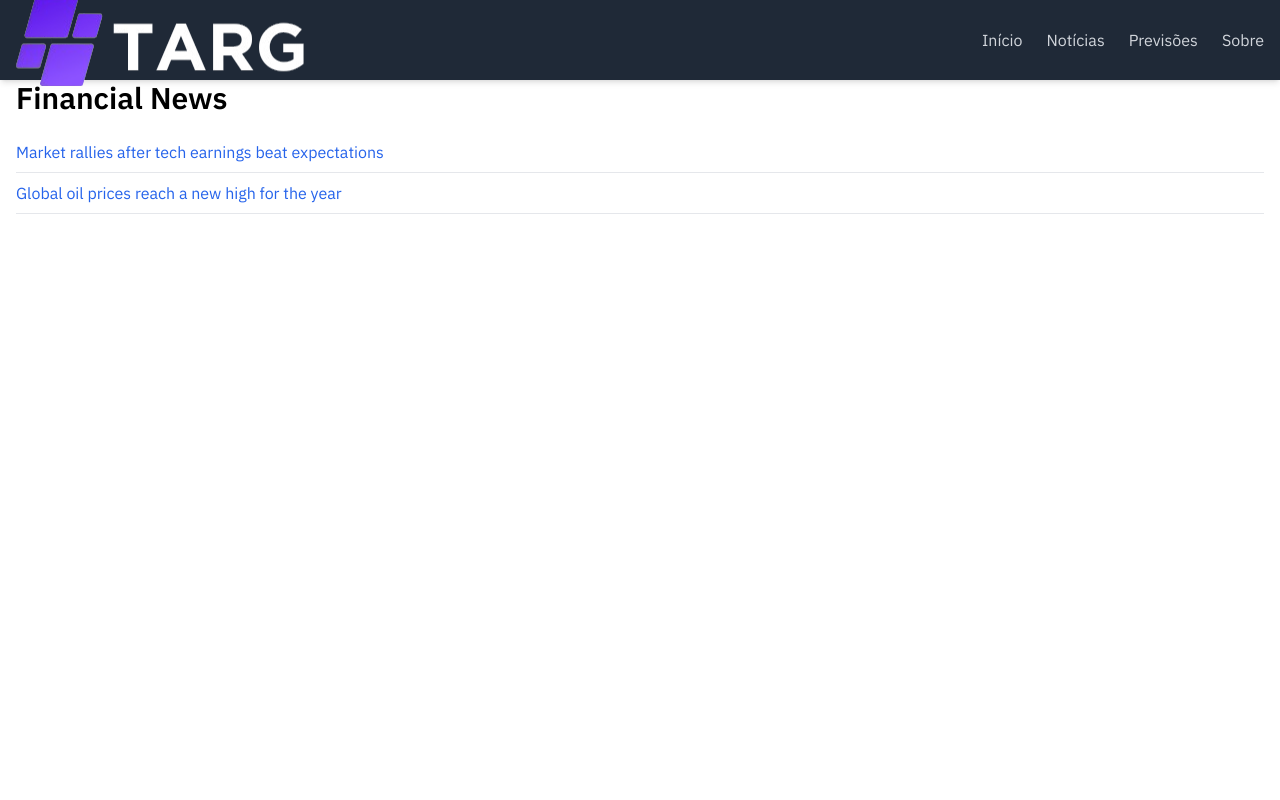
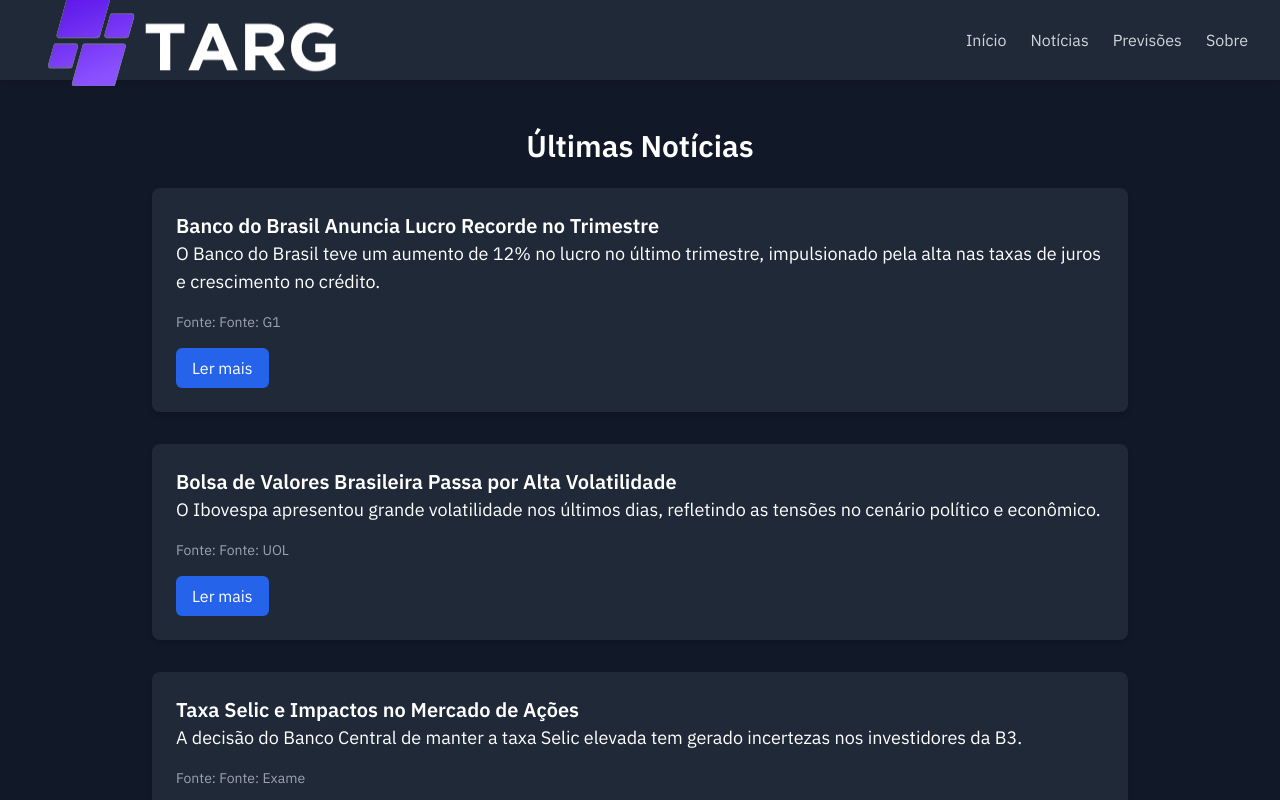
Before and after one commit to Vitoreism/TARG, a Next.js app in the folder frontend/: page /news in a window 1280 px wide. Shown: the top 800 px of the page. Built offline with nearby package versions, Linux system fonts and the light colour scheme.

Commit message:
atualizaçoes no front

```diff
--- a/frontend/package.json
+++ b/frontend/package.json
@@ -9,6 +9,7 @@
     "lint": "next lint"
   },
   "dependencies": {
+    "axios": "^1.7.8",
     "next": "^15.0.3",
     "react": "^18.3.1",
     "react-dom": "^18.3.1"
--- a/frontend/src/app/layout.js
+++ b/frontend/src/app/layout.js
@@ -18,7 +18,7 @@ export default function RootLayout({ children }) {
       </head>
       <body className={`${ibmPlexSans.className}`}>
         <nav className="bg-gray-800 fixed top-0 w-full shadow-md z-50">
-          <div className="container mx-auto px-4 py-4 flex justify-between items-center h-20">
+          <div className="container mx-auto px-4 py-4 flex justify-between items-center h-20 ml-8">
             <Link href="/">
               <Image
                 src="/logo-removebg.png"
@@ -28,7 +28,7 @@ export default function RootLayout({ children }) {
                 className="max-h-28 w-auto"
               />
             </Link>
-            <ul className="flex space-x-6">
+            <ul className="flex space-x-6 mr-12">
               <li>
                 <Link href="/" className="text-gray-300 hover:text-white">
                   Início
--- a/frontend/src/app/news/page.js
+++ b/frontend/src/app/news/page.js
@@ -1,19 +1,59 @@
+'use client';
+
+import Link from 'next/link';
+
 export default function NewsPage() {
-    return (
-      <section className="p-4">
-        <h1 className="text-3xl font-bold">Financial News</h1>
-        <ul className="mt-4">
-          <li className="border-b py-2">
-            <a href="#" className="text-blue-600 hover:underline">
-              Market rallies after tech earnings beat expectations
-            </a>
-          </li>
-          <li className="border-b py-2">
-            <a href="#" className="text-blue-600 hover:underline">
-              Global oil prices reach a new high for the year
-            </a>
-          </li>
-        </ul>
+  const staticNews = [
+    {
+      title: "Banco do Brasil Anuncia Lucro Recorde no Trimestre",
+      description: "O Banco do Brasil teve um aumento de 12% no lucro no último trimestre, impulsionado pela alta nas taxas de juros e crescimento no crédito.",
+      source: "Fonte: G1",
+      url: "#"
+    },
+    {
+      title: "Bolsa de Valores Brasileira Passa por Alta Volatilidade",
+      description: "O Ibovespa apresentou grande volatilidade nos últimos dias, refletindo as tensões no cenário político e econômico.",
+      source: "Fonte: UOL",
+      url: "#"
+    },
+    {
+      title: "Taxa Selic e Impactos no Mercado de Ações",
+      description: "A decisão do Banco Central de manter a taxa Selic elevada tem gerado incertezas nos investidores da B3.",
+      source: "Fonte: Exame",
+      url: "#"
+    },
+    {
+      title: "Cenário do Agronegócio Brasileiro: Expectativas para 2024",
+      description: "O agronegócio no Brasil segue sendo um pilar importante da economia, com boas expectativas para o ano seguinte.",
+      source: "Fonte: Valor Econômico",
+      url: "#"
+    }
+  ];
+
+  return (
+    <div className="bg-gray-900 text-white"> {/* Fundo escuro para toda a página */}
+      {/* Seção de Últimas Notícias */}
+      <section className="py-16">
+        <div className="max-w-5xl mx-auto px-6">
+          <h2 className="text-3xl font-semibold mb-6 text-center">Últimas Notícias</h2>
+
+          {/* Mapeando as notícias estáticas */}
+          <div>
+            {staticNews.map((article, index) => (
+              <div key={index} className="mb-8 bg-gray-800 p-6 rounded-lg shadow-md hover:bg-gray-700 transition-all">
+                <h3 className="text-xl font-semibold">{article.title}</h3>
+                <p className="text-lg mb-4">{article.description}</p>
+                <p className="text-sm text-gray-400">Fonte: {article.source}</p>
+                <Link href={article.url} passHref>
+                  <button className="mt-4 px-4 py-2 bg-blue-600 text-white rounded-md hover:bg-blue-700 transition-all">
+                    Ler mais
+                  </button>
+                </Link>
+              </div>
+            ))}
+          </div>
+        </div>
       </section>
-    );
-  }
+    </div>
+  );
+}
--- a/frontend/src/app/page.js
+++ b/frontend/src/app/page.js
@@ -1,4 +1,4 @@
-import { League_Spartan } from "next/font/google";
+import {League_Spartan} from "next/font/google";
 
 const leagueSpartan = League_Spartan({ subsets: ["latin"], weight: ["400", "700"] });
 
@@ -9,18 +9,17 @@ export default function HomePage() {
       <section
         className={`relative bg-cover bg-center flex items-center text-white ${leagueSpartan.className}`}
         style={{
-          backgroundImage: "url('/pexels-energepic-com-27411-159888.jpg')",
+          backgroundImage: "url('/background_home_page.jpg')",
           backgroundSize: "cover",
           backgroundPosition: "center",
           backgroundRepeat: "no-repeat",
+          minHeight: "92vh", // Garante que a imagem ocupe toda a altura da tela
         }}
       >
         <div className="absolute inset-0 bg-black bg-opacity-50"></div> {/* Sobreposição escura */}
 
-        {/* Contêiner Flex para posicionar o texto e a imagem lado a lado */}
         <div className="relative z-10 flex items-center max-w-7xl mx-auto px-6 py-32">
-          {/* Texto à esquerda */}
-          <div className="max-w-lg mr-80">
+          <div className="max-w-lg mr-96">
             <h1 className="text-6xl font-bold mb-4 whitespace-nowrap">Transforme Notícias Em Lucro</h1>
             <h2 className="text-4xl font-medium mb-6">invista com inteligência</h2>
             <p className="text-lg">
@@ -31,7 +30,6 @@ export default function HomePage() {
             </p>
           </div>
 
-          {/* Imagem à direita */}
           <div className="relative z-10 ml-auto">
             <img src="/just_image.png" alt="Logo" className="h-48" />
           </div>
```
Also changed, not shown: frontend/public/background_home_page.jpg (added), 1 other file (tests, documents, lock files or other folders).
